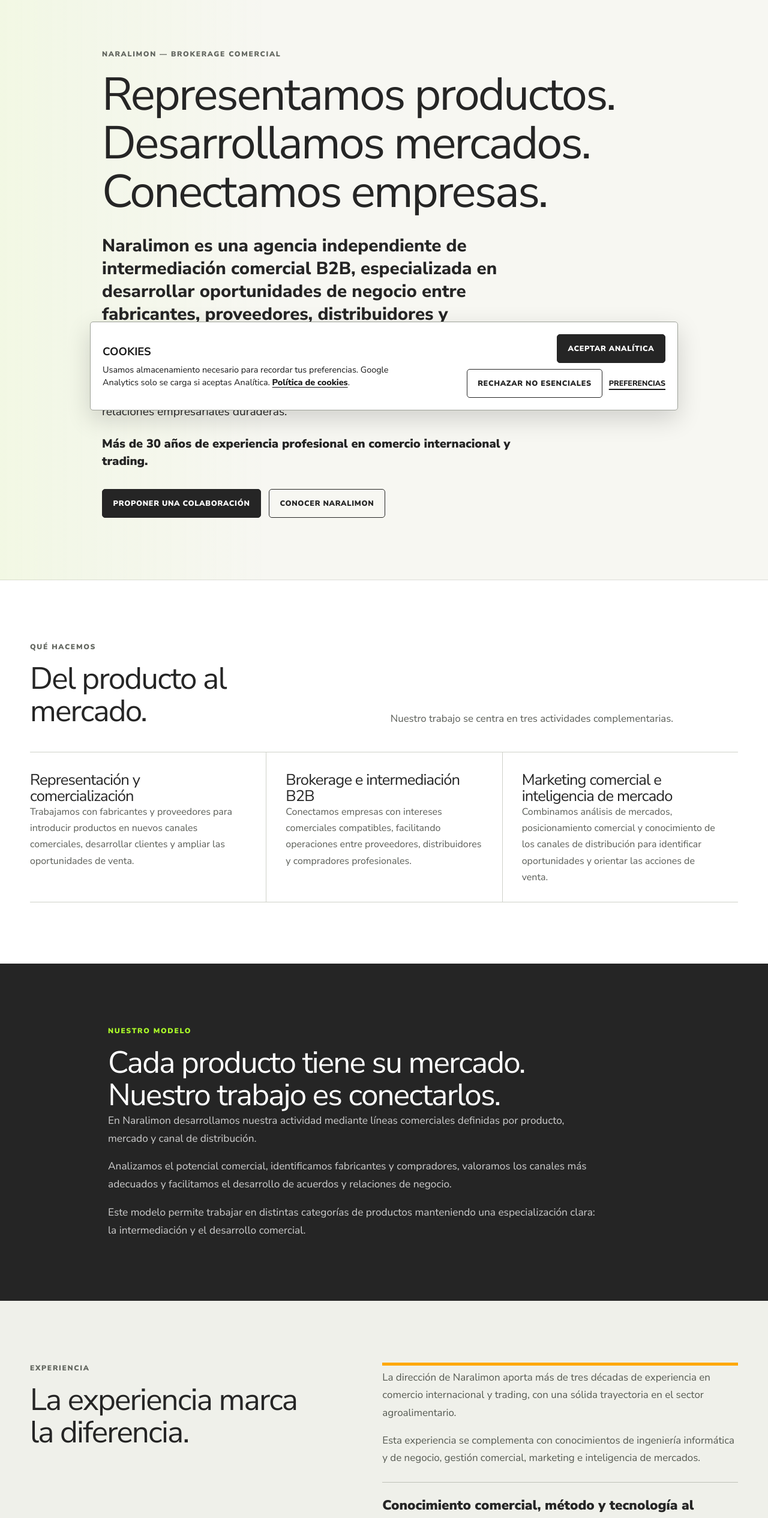
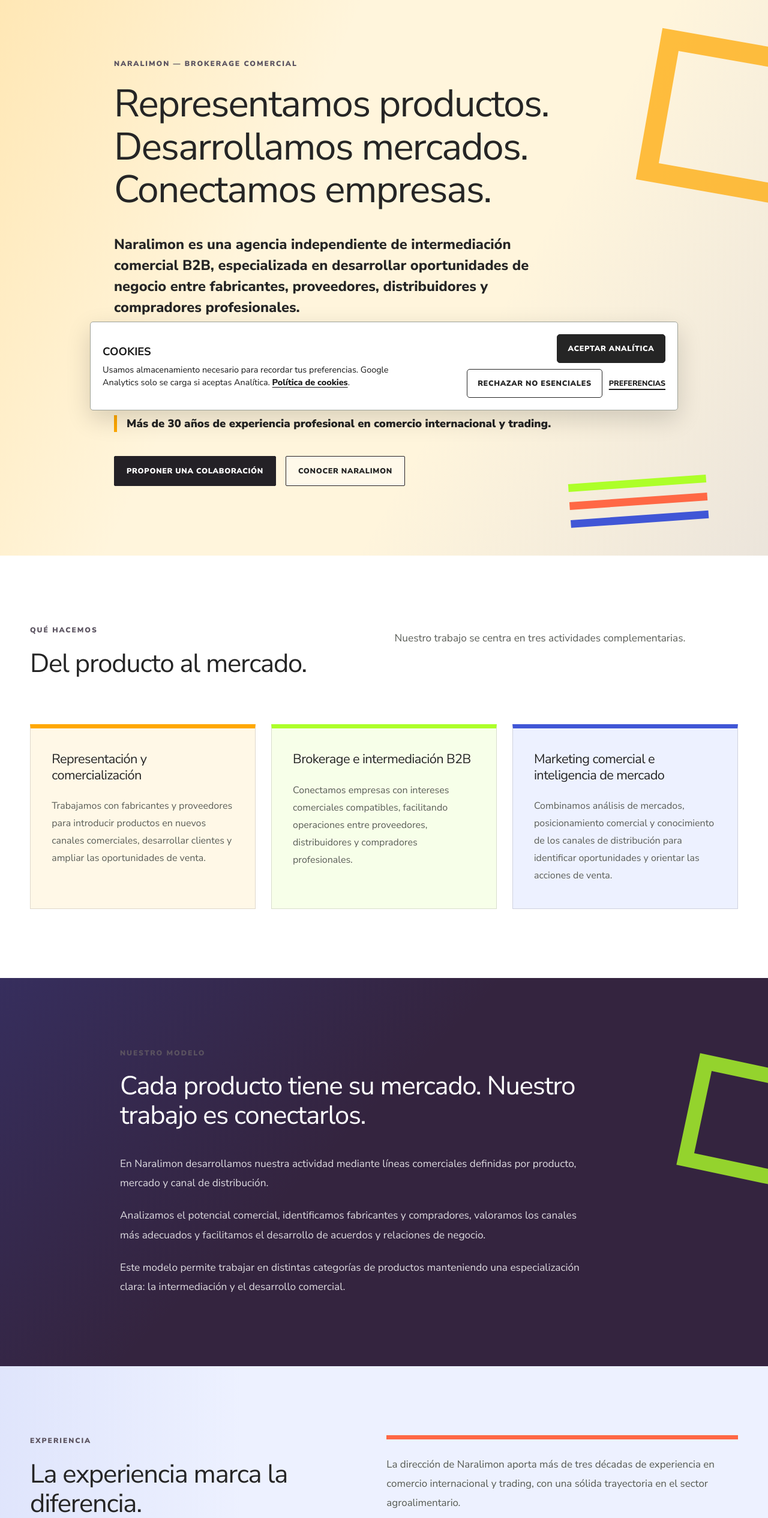
Before and after one commit to hubsienda/naralimon, a Next.js app: page / in a window 1280 px wide. Shown: the part 100-2630 px from the top of the page at 60% size. Built offline with nearby package versions, Linux system fonts and the light colour scheme; no server answers.

Commit message:
Refine visual rhythm and modernise colour system

```diff
--- a/app/commercial.css
+++ b/app/commercial.css
@@ -506,3 +506,517 @@ h1, h2, h3 {
 @media (max-width: 820px) {
   .commercial-experience-grid { grid-template-columns: 1fr; }
 }
+
+
+/* November 2026 visual-rhythm and modern-art refinement */
+.commercial-site {
+  --art-ink: #242126;
+  --art-plum: #34243f;
+  --art-cobalt: #4056d6;
+  --art-coral: #ff6845;
+  --art-cream: #fff5dc;
+  --art-paper: #fffdf8;
+  --art-bluewash: #edf1ff;
+  background: var(--art-paper);
+}
+
+.commercial-site h1,
+.commercial-site h2,
+.commercial-site h3 {
+  line-height: 1.12;
+  letter-spacing: -0.027em;
+}
+
+.commercial-site h1 {
+  font-size: clamp(2.65rem, 5vw, 4.55rem);
+}
+
+.commercial-site h2 {
+  font-size: clamp(1.9rem, 3.4vw, 3rem);
+}
+
+.commercial-site h3 {
+  font-size: clamp(1.16rem, 1.7vw, 1.48rem);
+  line-height: 1.2;
+}
+
+.commercial-header {
+  background: rgba(36, 33, 38, .98);
+  border-bottom: 4px solid transparent;
+  border-image: linear-gradient(90deg, var(--orange) 0 30%, var(--lemon) 30% 58%, #4056d6 58% 100%) 1;
+}
+
+.commercial-hero {
+  position: relative;
+  overflow: hidden;
+  padding: clamp(5.4rem, 9vw, 8.4rem) 0;
+  background:
+    linear-gradient(115deg, rgba(255,168,0,.18), transparent 36%),
+    linear-gradient(300deg, rgba(64,86,214,.10), transparent 38%),
+    var(--art-cream);
+  border-bottom: 0;
+}
+
+.commercial-hero::before,
+.commercial-hero::after {
+  content: "";
+  position: absolute;
+  pointer-events: none;
+}
+
+.commercial-hero::before {
+  top: 9%;
+  right: -3.5rem;
+  width: clamp(150px, 20vw, 300px);
+  aspect-ratio: 1;
+  border: clamp(18px, 2.6vw, 38px) solid rgba(255,168,0,.72);
+  transform: rotate(10deg);
+}
+
+.commercial-hero::after {
+  right: 8%;
+  bottom: 12%;
+  width: clamp(120px, 18vw, 260px);
+  height: 13px;
+  background: var(--lemon);
+  box-shadow:
+    0 30px 0 var(--art-coral),
+    0 60px 0 var(--art-cobalt);
+  transform: rotate(-4deg);
+}
+
+.commercial-hero-simple-inner {
+  position: relative;
+  z-index: 1;
+  max-width: 900px;
+}
+
+.commercial-hero-simple h1 {
+  max-width: 860px;
+  margin-bottom: 2.3rem;
+}
+
+.commercial-hero-lead {
+  margin-top: 0;
+  max-width: 760px;
+  font-size: clamp(1.2rem, 1.85vw, 1.55rem);
+  line-height: 1.48;
+}
+
+.commercial-hero-simple .commercial-hero-body {
+  max-width: 750px;
+  margin-top: 1.55rem;
+  line-height: 1.82;
+}
+
+.commercial-hero-proof {
+  margin-top: 2rem;
+  padding-left: 1rem;
+  border-left: 5px solid var(--orange);
+  font-size: clamp(1rem, 1.45vw, 1.17rem);
+  line-height: 1.55;
+}
+
+.commercial-actions {
+  gap: 1rem;
+  margin-top: 2.5rem;
+}
+
+.button,
+.commercial-site .button {
+  min-height: 50px;
+  padding: .82rem 1.25rem;
+  border-radius: 2px;
+}
+
+.commercial-site .button-primary {
+  background: var(--art-ink);
+  border-color: var(--art-ink);
+}
+
+.commercial-site .button-primary:hover {
+  background: var(--art-cobalt);
+  border-color: var(--art-cobalt);
+}
+
+.commercial-site .button-secondary {
+  background: rgba(255,255,255,.38);
+  border-color: var(--art-ink);
+}
+
+.commercial-site .button-secondary:hover {
+  background: var(--orange);
+  border-color: var(--orange);
+}
+
+.commercial-section {
+  position: relative;
+  overflow: hidden;
+  padding: clamp(5.5rem, 9vw, 8rem) 0;
+}
+
+.commercial-section-heading {
+  gap: clamp(3rem, 7vw, 7rem);
+  margin-bottom: clamp(3.6rem, 6vw, 5.2rem);
+  align-items: start;
+}
+
+.commercial-section-heading h2 {
+  margin-bottom: 0;
+}
+
+.commercial-section-heading > p {
+  padding-top: .45rem;
+  font-size: 1.08rem;
+  line-height: 1.85;
+}
+
+.commercial-kicker {
+  margin-bottom: 1.35rem;
+  color: #5b5360;
+  letter-spacing: .16em;
+}
+
+.commercial-service-grid {
+  gap: clamp(1rem, 2vw, 1.6rem);
+  border-top: 0;
+}
+
+.commercial-service-card,
+.commercial-service-card + .commercial-service-card {
+  position: relative;
+  min-height: 270px;
+  padding: 2.4rem 2.2rem 2.5rem;
+  border: 1px solid rgba(36,33,38,.14);
+  background: var(--art-paper);
+}
+
+.commercial-service-card:nth-child(1) {
+  border-top: 7px solid var(--orange);
+  background: #fff8e7;
+}
+
+.commercial-service-card:nth-child(2) {
+  border-top: 7px solid var(--lemon);
+  background: #f7ffe9;
+}
+
+.commercial-service-card:nth-child(3) {
+  border-top: 7px solid var(--art-cobalt);
+  background: var(--art-bluewash);
+}
+
+.commercial-service-card h3 {
+  margin-bottom: 1.5rem;
+}
+
+.commercial-service-card p {
+  margin: 0;
+  line-height: 1.82;
+}
+
+.commercial-section-dark {
+  background:
+    linear-gradient(135deg, rgba(64,86,214,.20), transparent 44%),
+    var(--art-plum);
+}
+
+.commercial-section-dark::after {
+  content: "";
+  position: absolute;
+  right: -55px;
+  top: 22%;
+  width: 190px;
+  height: 190px;
+  border: 25px solid rgba(173,255,41,.8);
+  transform: rotate(12deg);
+  pointer-events: none;
+}
+
+.commercial-simple-copy {
+  position: relative;
+  z-index: 1;
+  max-width: 880px;
+}
+
+.commercial-simple-copy h2 {
+  max-width: 780px;
+  margin-bottom: 2.5rem;
+}
+
+.commercial-simple-copy > p:not(.commercial-kicker) {
+  max-width: 790px;
+  margin-top: 0;
+  color: rgba(255,255,255,.84);
+  line-height: 1.88;
+}
+
+.commercial-simple-copy > p:not(.commercial-kicker) + p {
+  margin-top: 1.35rem;
+}
+
+.commercial-section-soft {
+  background:
+    linear-gradient(90deg, rgba(64,86,214,.08), transparent 32%),
+    var(--art-bluewash);
+}
+
+.commercial-experience-grid {
+  gap: clamp(4rem, 9vw, 9rem);
+}
+
+.commercial-experience-grid h2 {
+  margin-bottom: 0;
+}
+
+.commercial-experience-copy {
+  padding-top: 1.6rem;
+  border-top: 7px solid var(--art-coral);
+}
+
+.commercial-experience-copy > p {
+  margin-top: 0;
+  line-height: 1.88;
+}
+
+.commercial-experience-copy > p + p {
+  margin-top: 1.45rem;
+}
+
+.commercial-experience-highlight {
+  margin-top: 2rem !important;
+  padding: 1.6rem 1.7rem;
+  border-top: 0;
+  border-left: 7px solid var(--art-cobalt);
+  background: rgba(255,255,255,.74);
+}
+
+.commercial-cta {
+  position: relative;
+  overflow: hidden;
+  padding: clamp(5.2rem, 8vw, 7.2rem) 0;
+  background:
+    linear-gradient(110deg, var(--lemon) 0 66%, #d9ff76 66% 100%);
+}
+
+.commercial-cta::after {
+  content: "";
+  position: absolute;
+  right: -55px;
+  bottom: -70px;
+  width: 210px;
+  height: 210px;
+  background: var(--orange);
+  transform: rotate(18deg);
+  opacity: .88;
+}
+
+.commercial-cta-inner {
+  position: relative;
+  z-index: 1;
+  gap: clamp(3rem, 7vw, 7rem);
+}
+
+.commercial-cta h2 {
+  margin-bottom: 1.65rem;
+}
+
+.commercial-cta-inner p:not(.commercial-kicker) {
+  line-height: 1.82;
+}
+
+.commercial-page-hero {
+  position: relative;
+  overflow: hidden;
+  padding: clamp(5.5rem, 9vw, 7.8rem) 0;
+  background:
+    linear-gradient(120deg, rgba(255,168,0,.16), transparent 34%),
+    linear-gradient(300deg, rgba(64,86,214,.12), transparent 38%),
+    var(--art-cream);
+  border-bottom: 0;
+}
+
+.commercial-page-hero::after {
+  content: "";
+  position: absolute;
+  right: 7%;
+  top: 22%;
+  width: 110px;
+  height: 110px;
+  border: 18px solid rgba(64,86,214,.35);
+  transform: rotate(10deg);
+  pointer-events: none;
+}
+
+.commercial-page-hero-inner {
+  position: relative;
+  z-index: 1;
+}
+
+.commercial-page-hero h1 {
+  max-width: 860px;
+  margin-bottom: 2rem;
+}
+
+.commercial-page-hero p:last-child {
+  margin-top: 0;
+  max-width: 800px;
+  line-height: 1.85;
+}
+
+.commercial-page-sections {
+  max-width: 1020px;
+}
+
+.commercial-page-section {
+  grid-template-columns: 70px 1fr;
+  gap: 2.7rem;
+  padding: clamp(3rem, 5vw, 4.2rem) 0;
+  border-top: 1px solid rgba(36,33,38,.16);
+}
+
+.commercial-page-section h2 {
+  margin-bottom: 1.55rem;
+  font-size: clamp(1.55rem, 2.5vw, 2.2rem);
+}
+
+.commercial-page-section p {
+  margin: 0;
+  max-width: 800px;
+  line-height: 1.86;
+}
+
+.commercial-page-number {
+  color: var(--art-cobalt);
+  font-size: .78rem;
+}
+
+.commercial-contact-layout {
+  gap: clamp(4rem, 8vw, 8rem);
+}
+
+.commercial-contact-details {
+  padding-top: 1.5rem;
+  border-top: 7px solid var(--orange);
+}
+
+.commercial-contact-details h2 {
+  margin-top: 0;
+  margin-bottom: 1.45rem;
+}
+
+.commercial-contact-details p {
+  margin: 0 0 1.2rem;
+  line-height: 1.8;
+}
+
+.commercial-contact-form {
+  gap: 1.65rem;
+}
+
+.contact-form-grid {
+  gap: 1.35rem 1.5rem;
+}
+
+.commercial-contact-form label > span {
+  margin-bottom: .62rem;
+}
+
+.commercial-contact-form input,
+.commercial-contact-form textarea,
+.commercial-contact-form select {
+  padding: .95rem 1rem;
+  border-color: rgba(36,33,38,.28);
+  background: #fffefb;
+}
+
+.commercial-footer {
+  padding: 4.3rem 0;
+  background:
+    linear-gradient(120deg, rgba(64,86,214,.13), transparent 35%),
+    #242126;
+  border-top: 0;
+  box-shadow: inset 0 7px 0 var(--lemon), inset 0 11px 0 var(--orange);
+}
+
+.commercial-footer-grid {
+  gap: clamp(4rem, 9vw, 9rem);
+}
+
+@media (max-width: 1040px) {
+  .commercial-service-grid {
+    gap: 1rem;
+  }
+
+  .commercial-service-card,
+  .commercial-service-card + .commercial-service-card {
+    padding: 2rem;
+    border-left: 1px solid rgba(36,33,38,.14);
+  }
+}
+
+@media (max-width: 820px) {
+  .commercial-section-heading,
+  .commercial-experience-grid {
+    gap: 2.3rem;
+  }
+
+  .commercial-section-heading > p {
+    padding-top: 0;
+  }
+
+  .commercial-hero::before {
+    right: -5rem;
+    opacity: .6;
+  }
+
+  .commercial-hero::after {
+    right: 4%;
+    opacity: .55;
+  }
+}
+
+@media (max-width: 560px) {
+  .commercial-site h1 {
+    font-size: clamp(2.25rem, 10vw, 3.15rem);
+  }
+
+  .commercial-site h2 {
+    font-size: clamp(1.75rem, 8vw, 2.4rem);
+  }
+
+  .commercial-section,
+  .commercial-hero,
+  .commercial-page-hero {
+    padding: 4.5rem 0;
+  }
+
+  .commercial-hero-simple h1,
+  .commercial-page-hero h1 {
+    margin-bottom: 1.7rem;
+  }
+
+  .commercial-service-card,
+  .commercial-service-card + .commercial-service-card {
+    padding: 1.8rem 1.5rem 2rem;
+  }
+
+  .commercial-page-section {
+    gap: 1.05rem;
+    padding: 2.7rem 0;
+  }
+
+  .commercial-page-section h2 {
+    margin-bottom: 1.2rem;
+  }
+
+  .commercial-hero::after,
+  .commercial-section-dark::after,
+  .commercial-page-hero::after {
+    opacity: .22;
+  }
+
+  .commercial-cta::after {
+    opacity: .35;
+  }
+}
```
